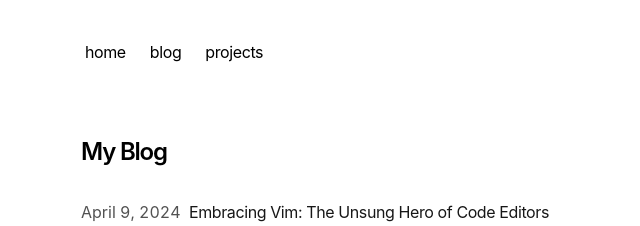
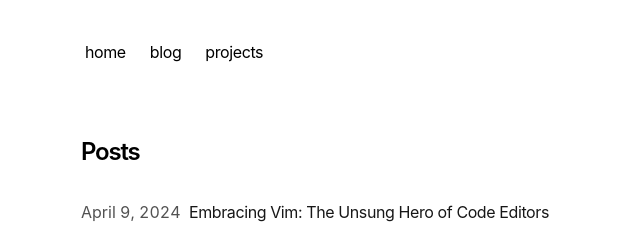
Before and after one commit to danimkim/tinakim.me, a Next.js app: page /blog in a window 1280 px wide. Shown: the top 226 px of the page, without its empty margins (271-911 px from the left). Built offline with nearby package versions, Linux system fonts and the light colour scheme.

Commit message:
refactor: modify project structure and import paths setting

```diff
--- a/app/blog/[slug]/page.tsx
+++ b/app/blog/[slug]/page.tsx
@@ -1,5 +1,5 @@
 import { notFound } from 'next/navigation'
-import { CustomMDX } from 'app/components/mdx'
+import { CustomMDX } from '@/components/mdx'
 import { formatDate, getBlogPosts } from 'app/blog/utils'
 import { baseUrl } from 'app/sitemap'
 
--- a/app/blog/page.tsx
+++ b/app/blog/page.tsx
@@ -1,4 +1,4 @@
-import { BlogPosts } from 'app/components/posts'
+import { BlogPosts } from '@/components/posts'
 
 export const metadata = {
   title: 'Blog',
@@ -8,7 +8,7 @@ export const metadata = {
 export default function Page() {
   return (
     <section>
-      <h1 className="font-semibold text-2xl mb-8 tracking-tighter">My Blog</h1>
+      <h1 className="font-semibold text-2xl mb-8 tracking-tighter">Posts</h1>
       <BlogPosts />
     </section>
   )
--- a/app/layout.tsx
+++ b/app/layout.tsx
@@ -2,12 +2,12 @@ import './global.css';
 import type { Metadata } from 'next';
 import { GeistSans } from 'geist/font/sans';
 import { GeistMono } from 'geist/font/mono';
-import { Navbar } from './components/nav';
+import { Navbar } from '../components/nav';
 import { Analytics } from '@vercel/analytics/react';
 import { SpeedInsights } from '@vercel/speed-insights/next';
-import Footer from './components/footer';
+import Footer from '../components/footer';
 import { baseUrl } from './sitemap';
-import { TITLE } from './constants';
+import { TITLE } from '../constants';
 
 export const metadata: Metadata = {
   metadataBase: new URL(baseUrl),
--- a/app/og/route.tsx
+++ b/app/og/route.tsx
@@ -1,5 +1,5 @@
 import { ImageResponse } from 'next/og'
-import { TITLE } from '../constants'
+import { TITLE } from '../../constants'
 
 export function GET(request: Request) {
   let url = new URL(request.url)
--- a/app/page.tsx
+++ b/app/page.tsx
@@ -1,5 +1,5 @@
-import { BlogPosts } from 'app/components/posts'
-import { TITLE } from './constants'
+import { BlogPosts } from '@/components/posts'
+import { TITLE } from '../constants'
 
 export default function Page() {
   return (
--- a/tsconfig.json
+++ b/tsconfig.json
@@ -14,6 +14,9 @@
     "isolatedModules": true,
     "jsx": "react-jsx",
     "baseUrl": ".",
+    "paths": {
+      "@/*": ["./*"]
+    },
     "incremental": true,
     "plugins": [
       {
```
Also changed, not shown: components/footer.tsx (renamed from app/components/footer.tsx), components/mdx.tsx (renamed from app/components/mdx.tsx), components/nav.tsx (renamed from app/components/nav.tsx), components/posts.tsx (renamed from app/components/posts.tsx), constants/index.ts (renamed from app/constants/index.ts).
